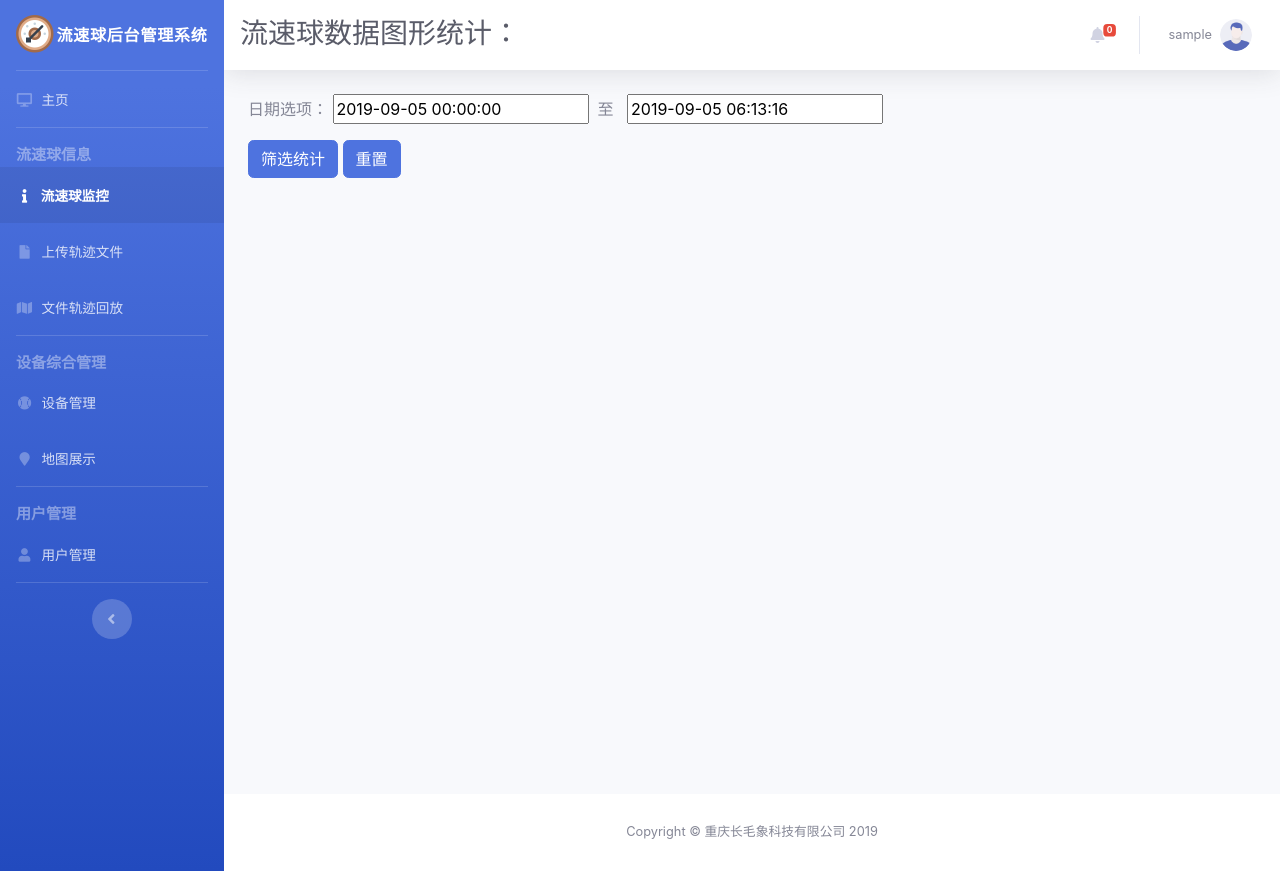
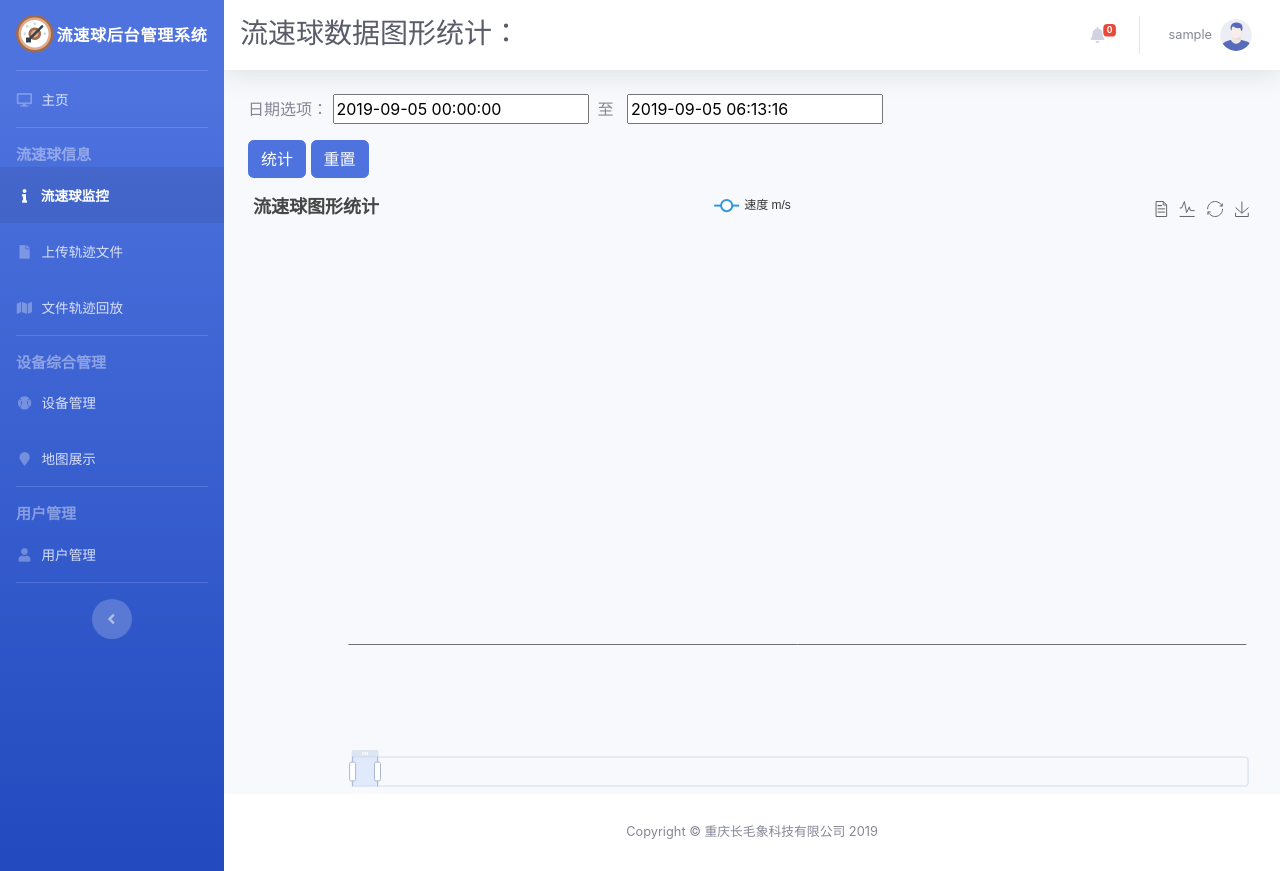
Before and after one commit to yanshigou/river_ball, a Django app: page /dataInfo/statistical/1/ in a window 1280 px wide. Run offline with Django 3.2, Linux system fonts and the light colour scheme; the visitor is signed in with stand-in values (Sample User, id 1); data comes from the database, SQL or seed files in the repository; data that the repository does not hold is empty; some libraries are stand-ins or nearby versions.

Commit message:
只要速度折线图

```diff
--- a/templates/statistical_one.html
+++ b/templates/statistical_one.html
@@ -34,7 +34,7 @@
 
             <p id="all_button">
                 <a>
-                    <button type="submit" class="btn btn-primary">筛选统计</button>
+                    <button type="submit" class="btn btn-primary">统计</button>
                 </a>
                 <a href="">
                     <button type="button" class="btn btn-primary">重置</button>
@@ -88,7 +88,7 @@
                             }
                         }
                     },
-                    color: ['#3398DB', '#000'],
+                    color: ['#3398DB'],
                     title:
                         {
                             text: '流速球图形统计'
@@ -97,7 +97,7 @@
                     tooltip: {}
                     ,
                     legend: {
-                        data: ['速度公里/小时', '海拔/米']
+                        data: ['速度 m/s']
                     }
                     ,
                     grid: {
@@ -123,18 +123,27 @@
                     ,
                     yAxis: {}
                     ,
-
+                    dataZoom: [
+                        {
+                            show: true,
+                            realtime: true,
+                            start: 0,
+                            end: 3
+                        },
+                        {
+                            type: 'inside',
+                            realtime: true,
+                            start: 0,
+                            end: 3
+                        }
+                    ],
                     series: [
                         {
-                            name: '速度公里/小时',
+                            name: '速度 m/s',
                             type: 'line',
                             data: {{ speed_list|safe }}
                         },
-                        {
-                            name: '海拔/米',
-                            type: 'line',
-                            data: {{ altitude_list|safe }}
-                        },
+
                     ]
                 }
             ;
```
